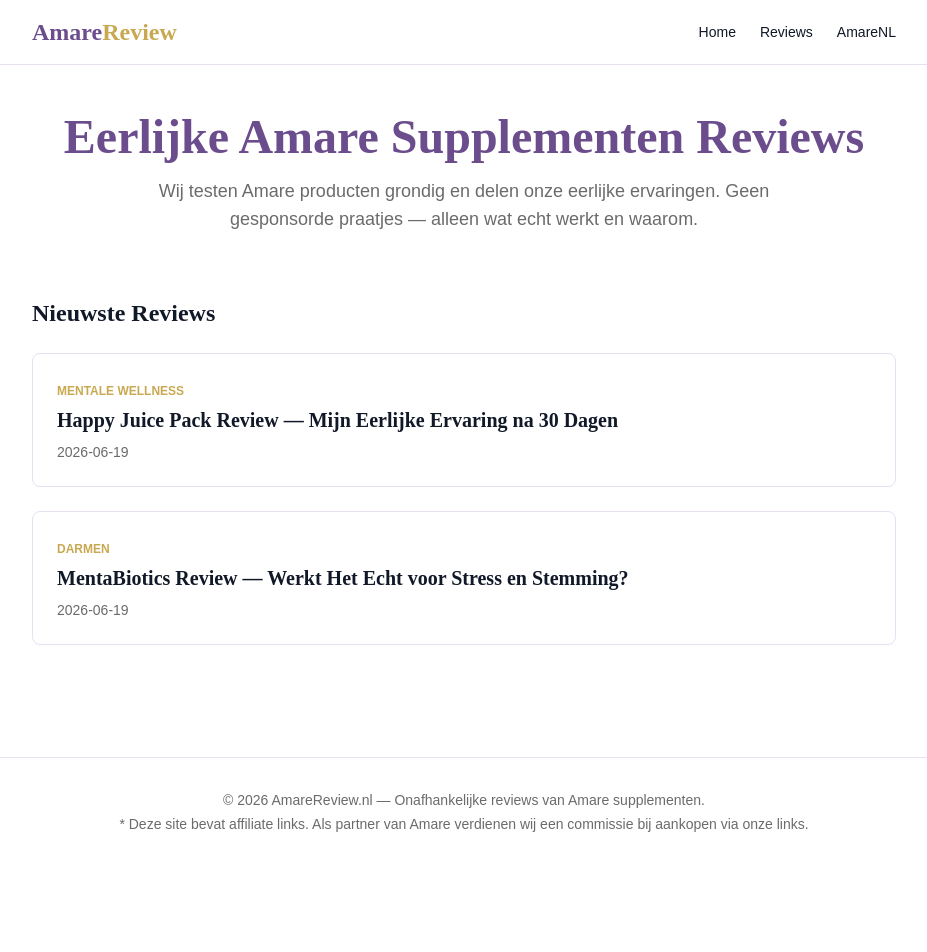
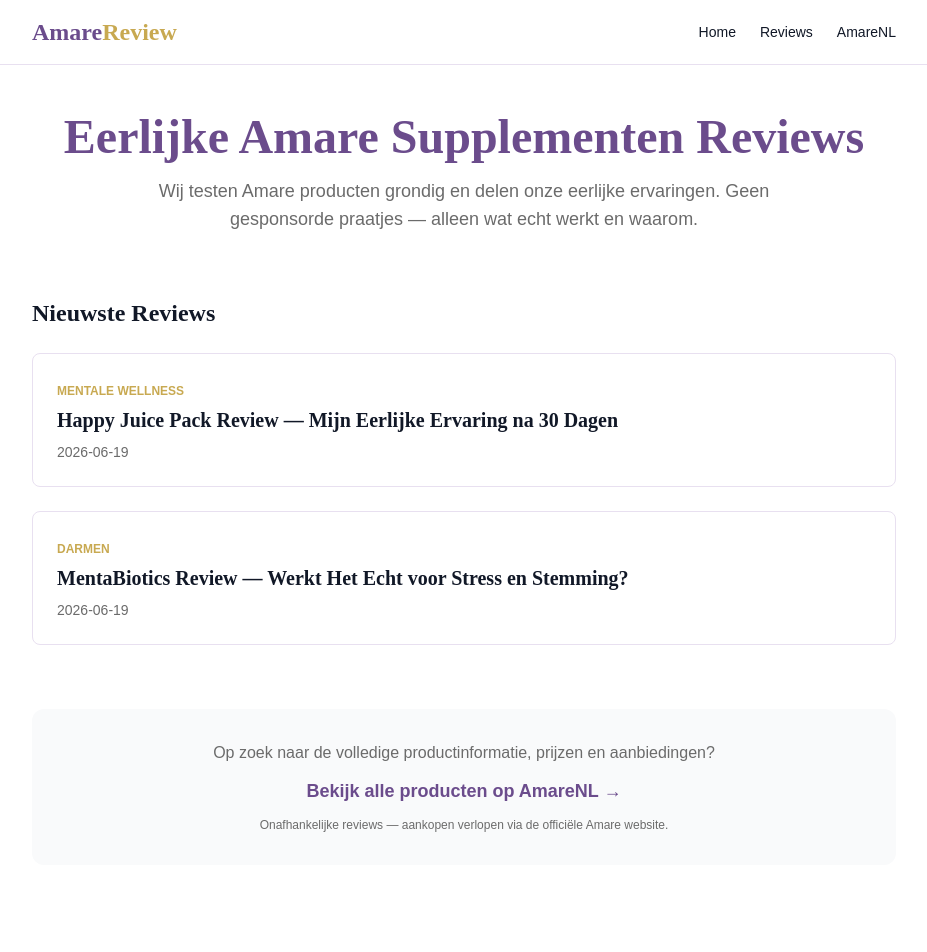
Before and after one commit to arkmedia25-cmyk/amarereview.nl, a Next.js app: page / in a window 1280 px wide. Shown: the top 952 px of the page, without its empty margins (176-1103 px from the left). Before the commit the page ends 866 px from the top, so only its background shows below. Built offline with nearby package versions, Linux system fonts and the light colour scheme.

Commit message:
backlink: amarenl.com linki

```diff
--- a/app/page.tsx
+++ b/app/page.tsx
@@ -31,6 +31,23 @@
           ))}
         </div>
       </section>
+
+      <section className="mt-16 text-center bg-gray-50 rounded-xl p-8">
+        <p className="text-text-muted mb-3">
+          Op zoek naar de volledige productinformatie, prijzen en aanbiedingen?
+        </p>
+        <a
+          href="https://amarenl.com"
+          target="_blank"
+          rel="noopener"
+          className="text-primary font-bold hover:underline text-lg"
+        >
+          Bekijk alle producten op AmareNL →
+        </a>
+        <p className="text-xs text-text-muted mt-3">
+          Onafhankelijke reviews — aankopen verlopen via de officiële Amare website.
+        </p>
+      </section>
     </div>
   )
 }
```
